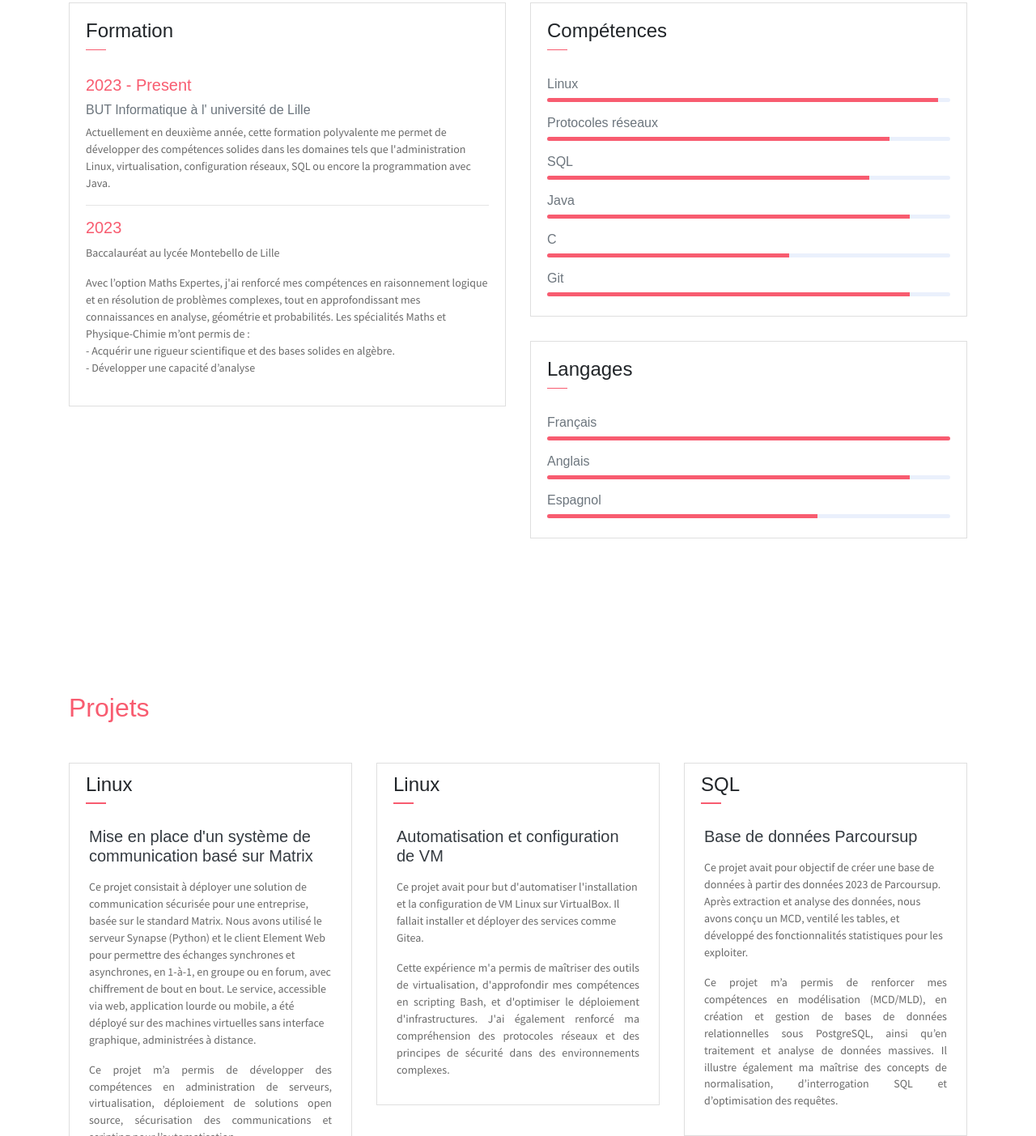
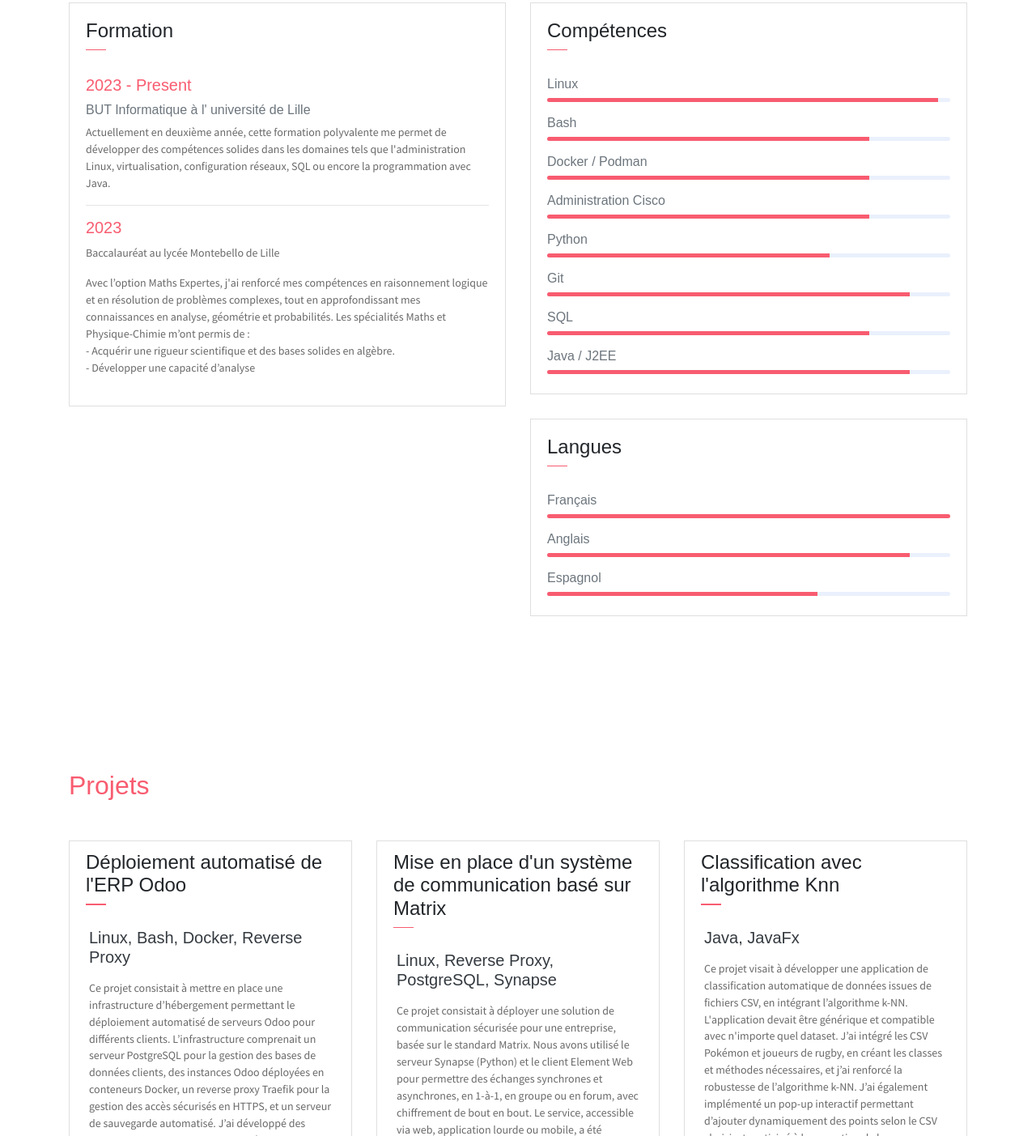
Before and after one commit to Aymiut/Aymiut.github.io, a website: page index.html in a window 1280 px wide. Shown: the part 1397-2800 px from the top of the page at 81% size. Drawn offline with nearby package versions, Linux system fonts and the light colour scheme; some packages are replaced by stand-ins of ours; files that its build step writes are made by us from their sources; files whose address does not match are found by name.

Commit message:
Ajout projets S3 et S4

```diff
--- a/index.html
+++ b/index.html
@@ -39,13 +39,13 @@
             <div class="collapse mt-sm-20 navbar-collapse" id="navbarSupportedContent">
                 <ul class="navbar-nav mr-auto">
                     <li class="nav-item">
-                        <a href="#home" class="nav-link">Acceuil</a>
+                        <a href="#home" class="nav-link">Accueil</a>
                     </li>
                     <li class="nav-item">
                         <a href="#about" class="nav-link">Qui suis-je</a>
                     </li>
                     <li class="nav-item">
-                        <a href="#resume" class="nav-link">Formation/Réalisations</a>
+                        <a href="#resume" class="nav-link">Formation/Compétences</a>
                     </li>
                 </ul>
                 <ul class="navbar-nav ml-auto">
@@ -129,23 +129,31 @@
                             <div class="progress mb-3">
                                 <div class="progress-bar bg-danger" role="progressbar" style="width: 97%" aria-valuenow="25" aria-valuemin="0" aria-valuemax="100"></div>
                             </div>
-                            <h6>Protocoles réseaux</h6>
+                            <h6>Bash</h6>
                             <div class="progress mb-3">
-                                <div class="progress-bar bg-danger" role="progressbar" style="width: 85%" aria-valuenow="25" aria-valuemin="0" aria-valuemax="100"></div>
+                                <div class="progress-bar bg-danger" role="progressbar" style="width: 80%" aria-valuenow="25" aria-valuemin="0" aria-valuemax="100"></div>
+                            </div>
+                            <h6>Docker / Podman</h6>
+                            <div class="progress mb-3">
+                                <div class="progress-bar bg-danger" role="progressbar" style="width: 80%" aria-valuenow="25" aria-valuemin="0" aria-valuemax="100"></div>
+                            </div>
+                            <h6>Administration Cisco</h6>
+                            <div class="progress mb-3">
+                                <div class="progress-bar bg-danger" role="progressbar" style="width: 80%" aria-valuenow="75" aria-valuemin="0" aria-valuemax="100"></div>
+                            </div>
+                            <h6>Python</h6>
+                            <div class="progress mb-3">
+                                <div class="progress-bar bg-danger" role="progressbar" style="width: 70%" aria-valuenow="25" aria-valuemin="0" aria-valuemax="100"></div>
+                            </div>
+                            <h6>Git</h6>
+                            <div class="progress mb-3">
+                                <div class="progress-bar bg-danger" role="progressbar" style="width: 90%" aria-valuenow="75" aria-valuemin="0" aria-valuemax="100"></div>
                             </div>
                             <h6>SQL</h6>
                             <div class="progress mb-3">
                                 <div class="progress-bar bg-danger" role="progressbar" style="width: 80%" aria-valuenow="50" aria-valuemin="0" aria-valuemax="100"></div>
                             </div>
-                            <h6>Java</h6>
-                            <div class="progress mb-3">
-                                <div class="progress-bar bg-danger" role="progressbar" style="width: 90%" aria-valuenow="75" aria-valuemin="0" aria-valuemax="100"></div>
-                            </div>
-                            <h6>C</h6>
-                            <div class="progress mb-3">
-                                <div class="progress-bar bg-danger" role="progressbar" style="width: 60%" aria-valuenow="75" aria-valuemin="0" aria-valuemax="100"></div>
-                            </div>
-                            <h6>Git</h6>
+                            <h6>Java / J2EE</h6>
                             <div class="progress mb-3">
                                 <div class="progress-bar bg-danger" role="progressbar" style="width: 90%" aria-valuenow="75" aria-valuemin="0" aria-valuemax="100"></div>
                             </div>
@@ -154,7 +162,7 @@
                     <div class="card">
                        <div class="card-header">
                             <div class="pull-left">
-                                <h4 class="mt-2">Langages</h4>
+                                <h4 class="mt-2">Langues</h4>
                                 <span class="line"></span>
                             </div>
                         </div>
@@ -187,16 +195,49 @@
             <div class="col-md-6 col-lg-4" id="projets">
                 <div class="card">
                     <div class="card-header">
-                        <h4>Linux</h4>
+                        <h4>Déploiement automatisé de  l'ERP Odoo</h4>
                         <span class="line"></span>
                     </div>
                     <div class="card-body px-4 py-3">
-                        <h5 class="mb-3 card-title text-dark">Mise en place d'un système de communication basé sur Matrix</h5>
+                        <h5 class="mb-3 card-title text-dark">Linux, Bash, Docker, Reverse Proxy</h5>
+                        <p>
+                            Ce projet consistait à mettre en place une infrastructure d’hébergement permettant le déploiement automatisé de serveurs Odoo pour différents clients. L’infrastructure comprenait un serveur PostgreSQL pour la gestion des bases de données clients, des instances Odoo déployées en conteneurs Docker, un reverse proxy Traefik pour la gestion des accès sécurisés en HTTPS, et un serveur de sauvegarde automatisé. J’ai développé des scripts Shell pour automatiser la création des machines virtuelles, le déploiement des instances Odoo et la sécurisation des communications.
+                            </p>
+
+                        <p class="subtitle" style="text-align: justify;">
+                            Ce projet m’a permis de renforcer mes compétences en administration Linux, virtualisation, scripting Bash, gestion de conteneurs Docker, mise en place de reverse proxy et sécurisation d’infrastructures.                        </p>
+                    </div>
+                </div>
+            </div>
+            <div class="col-md-6 col-lg-4" id="projets">
+                <div class="card">
+                    <div class="card-header">
+                        <h4>Mise en place d'un système de communication basé sur Matrix</h4>
+                        <span class="line"></span>
+                    </div>
+                    <div class="card-body px-4 py-3">
+                        <h5 class="mb-3 card-title text-dark">Linux, Reverse Proxy, PostgreSQL, Synapse</h5>
                         <p class="subtitle">
                             Ce projet consistait à déployer une solution de communication sécurisée pour une entreprise, basée sur le standard Matrix. Nous avons utilisé le serveur Synapse (Python) et le client Element Web pour permettre des échanges synchrones et asynchrones, en 1-à-1, en groupe ou en forum, avec chiffrement de bout en bout. Le service, accessible via web, application lourde ou mobile, a été déployé sur des machines virtuelles sans interface graphique, administrées à distance.
                         </p>
                         <p class="subtitle" style="text-align: justify;">
                             Ce projet m’a permis de développer des compétences en administration de serveurs, virtualisation, déploiement de solutions open source, sécurisation des communications et scripting pour l’automatisation.                        </p>
+                    </div>
+                </div>
+            </div>
+            <div class="col-md-6 col-lg-4" id="projets">
+                <div class="card">
+                    <div class="card-header">
+                        <h4>Classification avec l'algorithme Knn</h4>
+                        <span class="line"></span>
+                    </div>
+                    <div class="card-body px-4 py-3">
+                        <h5 class="mb-3 card-title text-dark">Java, JavaFx</h5>
+                        <p class="subtitle">
+                            Ce projet visait à développer une application de classification automatique de données issues de fichiers CSV, en intégrant l’algorithme k-NN. L'application devait être générique et compatible avec n'importe quel dataset. J’ai intégré les CSV Pokémon et joueurs de rugby, en créant les classes et méthodes nécessaires, et j’ai renforcé la robustesse de l’algorithme k-NN. J’ai également implémenté un pop-up interactif permettant d’ajouter dynamiquement des points selon le CSV choisi, et participé à la correction de la classification aléatoire.
+                        </p>
+                        <p class="subtitle" style="text-align: justify;">
+                            Ce projet m’a permis d’approfondir mes compétences en Java, JavaFX, structuration MVC, traitement de données et machine learning.       </p>
                     </div>
                 </div>
             </div>
```
